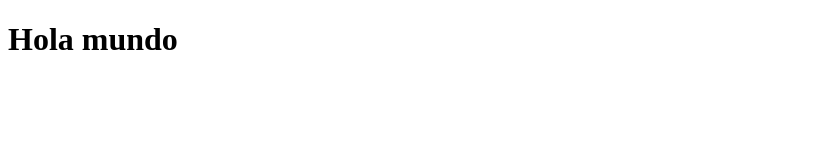
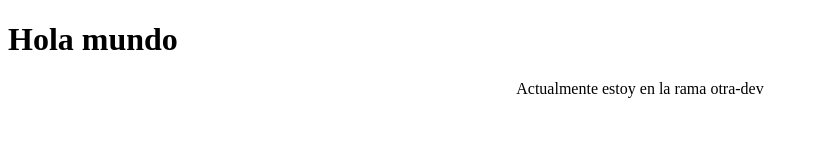
Before and after one commit to pablo-rodeghiero/ejercicio_3, a plain HTML site: page index.html in a window 1280 px wide. Shown: the whole page, without its empty margins (0-818 px from the left). Drawn offline with Linux system fonts and the light colour scheme.

Commit message:
Agregue un texto en la rama otra-dev

```diff
--- a/css/estilos.css
+++ b/css/estilos.css
@@ -0,0 +1,3 @@
+p {
+    text-align: center;
+}
--- a/index.html
+++ b/index.html
@@ -9,5 +9,6 @@
 </head>
 <body>
     <h1>Hola mundo</h1>
+    <p>Actualmente estoy en la rama otra-dev</p>
 </body>
 </html>
```
